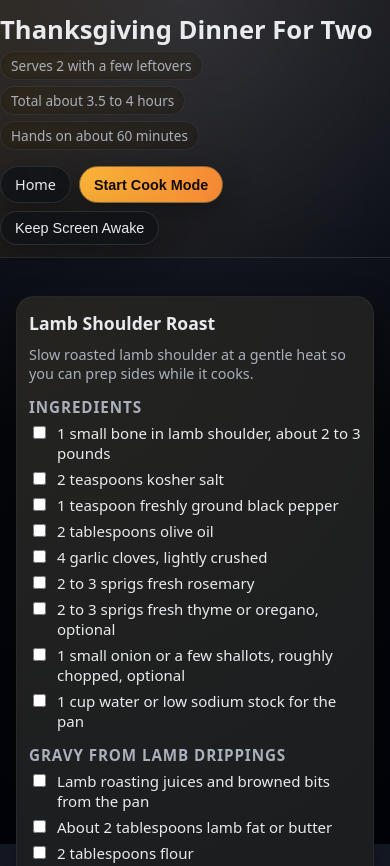
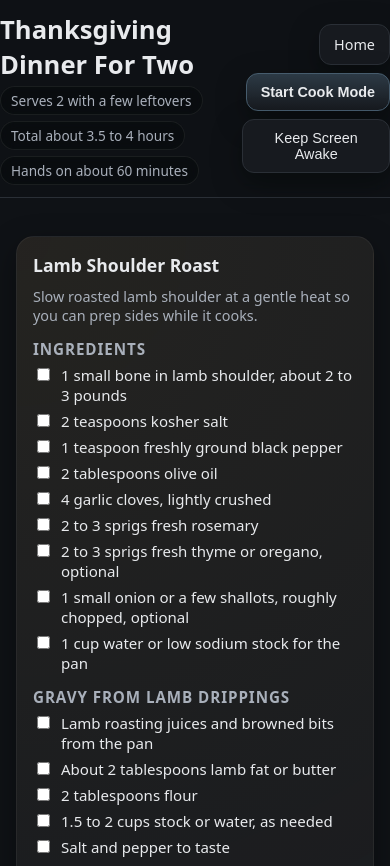
Before and after one commit to josephgleasure/Cookbook, a plain HTML site: page recipes/thanksgiving/index.html in a window 390 px wide. Shown: the top 866 px of the page. Drawn offline with Linux system fonts and the light colour scheme.

Commit message:
Unify Thanksgiving styles with shared theme; mobile-first grid

```diff
--- a/recipes/thanksgiving/index.html
+++ b/recipes/thanksgiving/index.html
@@ -11,8 +11,9 @@
       --card: #171a1f;
       --text: #e8eaed;
       --muted: #a9b0bb;
-      --accent: #f8b436;
-      --accent-soft: rgba(248, 180, 54, 0.15);
+      --accent: #8bd3ff; /* unify with other recipes */
+      --accent-2: #ffb86b; /* secondary accent like other recipes */
+      --accent-soft: rgba(139, 211, 255, 0.15);
       --border: #2a2f36;
       --shadow: 0 10px 30px rgba(0, 0, 0, 0.35);
     }
@@ -24,8 +25,8 @@
 
     body {
       margin: 0;
-      font-family: system-ui, -apple-system, Segoe UI, Roboto, sans-serif;
-      background: radial-gradient(circle at top, #202636 0, #05060a 55%, #020309 100%);
+      font-family: system-ui, -apple-system, Segoe UI, Roboto, Helvetica, Arial, "Apple Color Emoji", "Segoe UI Emoji";
+      background: var(--bg);
       color: var(--text);
     }
 
@@ -36,12 +37,12 @@
     }
 
     header {
-      border-bottom: 1px solid var(--border);
-      background: linear-gradient(135deg, rgba(248, 180, 54, 0.12), transparent);
       position: sticky;
       top: 0;
       z-index: 10;
-      backdrop-filter: blur(14px);
+      backdrop-filter: blur(8px);
+      background: color-mix(in oklab, var(--bg) 85%, transparent);
+      border-bottom: 1px solid var(--border);
     }
 
     .header-inner {
@@ -86,25 +87,23 @@
 
     .btn,
     .btn-primary {
-      border-radius: 999px;
+      border-radius: 12px;
       border: 1px solid var(--border);
-      padding: 8px 14px;
+      padding: 10px 14px;
       font-size: 0.9rem;
       cursor: pointer;
-      background: rgba(15, 18, 22, 0.8);
+      background: var(--card);
       color: var(--text);
       display: inline-flex;
       align-items: center;
       gap: 6px;
       box-shadow: var(--shadow);
-      transition: transform 0.06s ease, box-shadow 0.08s ease, border-color 0.1s ease,
-        background 0.12s ease;
+      transition: transform .06s ease, background .2s ease, border-color .2s ease;
     }
 
     .btn-primary {
-      background: radial-gradient(circle at top left, #f8b436, #f58734);
-      color: #120b02;
-      border-color: color-mix(in srgb, #f8b436 45%, var(--border));
+      background: linear-gradient(180deg, color-mix(in oklab, var(--accent) 20%, var(--card)), var(--card));
+      border-color: color-mix(in oklab, var(--accent) 30%, var(--border));
       font-weight: 600;
     }
 
@@ -126,7 +125,7 @@
 
     .grid {
       display: grid;
-      grid-template-columns: 1.1fr 1.2fr;
+      grid-template-columns: 1fr; /* mobile-first single column */
       gap: 16px;
     }
 
@@ -184,7 +183,7 @@
     }
 
     .steps li.active {
-      border-color: var(--accent);
+      border-color: var(--accent-2);
       background: var(--accent-soft);
     }
 
@@ -272,23 +271,9 @@
       border-width: 2px;
     }
 
-    @media (max-width: 720px) {
+    @media (min-width: 850px) {
       .grid {
-        grid-template-columns: 1fr;
-      }
-
-      .header-inner {
-        flex-direction: column;
-        align-items: flex-start;
-      }
-
-      .actions {
-        width: 100%;
-        justify-content: flex-start;
-      }
-
-      .card {
-        padding: 14px 12px;
+        grid-template-columns: 1fr 1fr;
       }
     }
   </style>
```
